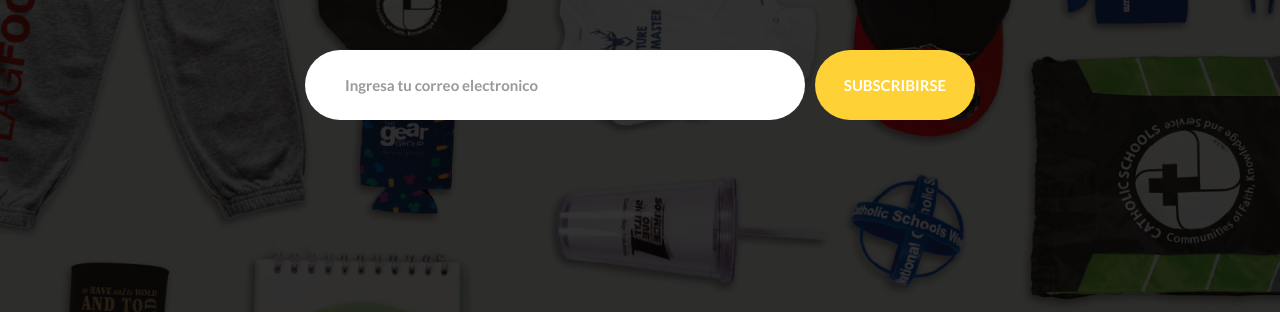
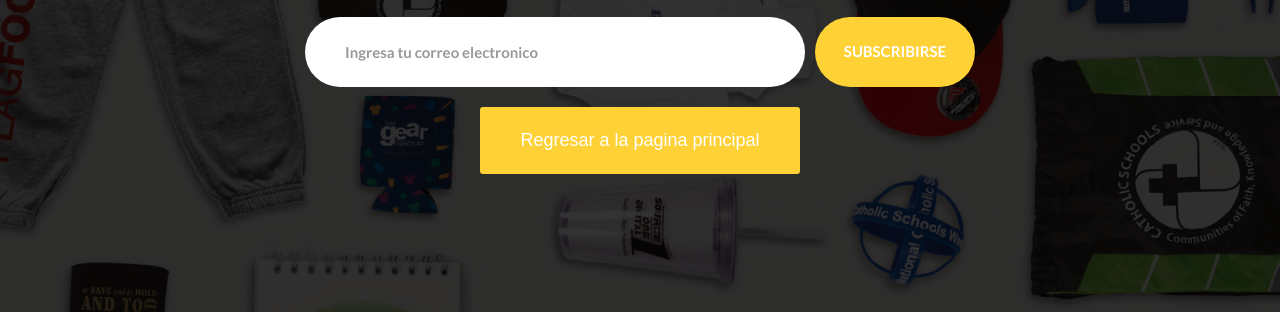
Before and after one commit to ROMAR10/mercuriopromoline, a website: page COUNTDOWN/index.html in a window 1280 px wide. Shown: the part 488-800 px from the top of the page. Drawn offline with Linux system fonts and the light colour scheme.

Commit message:
boton regresar en pagina de tienda

```diff
--- a/COUNTDOWN/css/main.css
+++ b/COUNTDOWN/css/main.css
@@ -369,6 +369,20 @@ Primary use:
   background-color: #fec503;
 }
 
+/*REGRESAR BUTTON RG*/
+.btn-rg {
+    color: #fff;
+    background-color: #fed136;
+    border-color: #fed136;
+    border-radius: 3px;
+    font-size: 18px;
+    padding: 20px 40px;
+}
+
+.btn-rg:hover {
+  background-color: #fec503;
+}
+
 
 /*//////////////////////////////////////////////////////////////////
 [ Pseudo ]*/
--- a/COUNTDOWN/index.html
+++ b/COUNTDOWN/index.html
@@ -74,6 +74,9 @@
 					Subscribirse
 				</button>
 			</form>
+			<form action="../index.html">
+			<button class="btn-rg">Regresar a la pagina principal</button>
+			</form>
 		</div>
 	</div>
 
@@ -118,6 +121,5 @@
 	</script>
 <!--===============================================================================================-->
 	<script src="js/main.js"></script>
-
 </body>
 </html>
```
